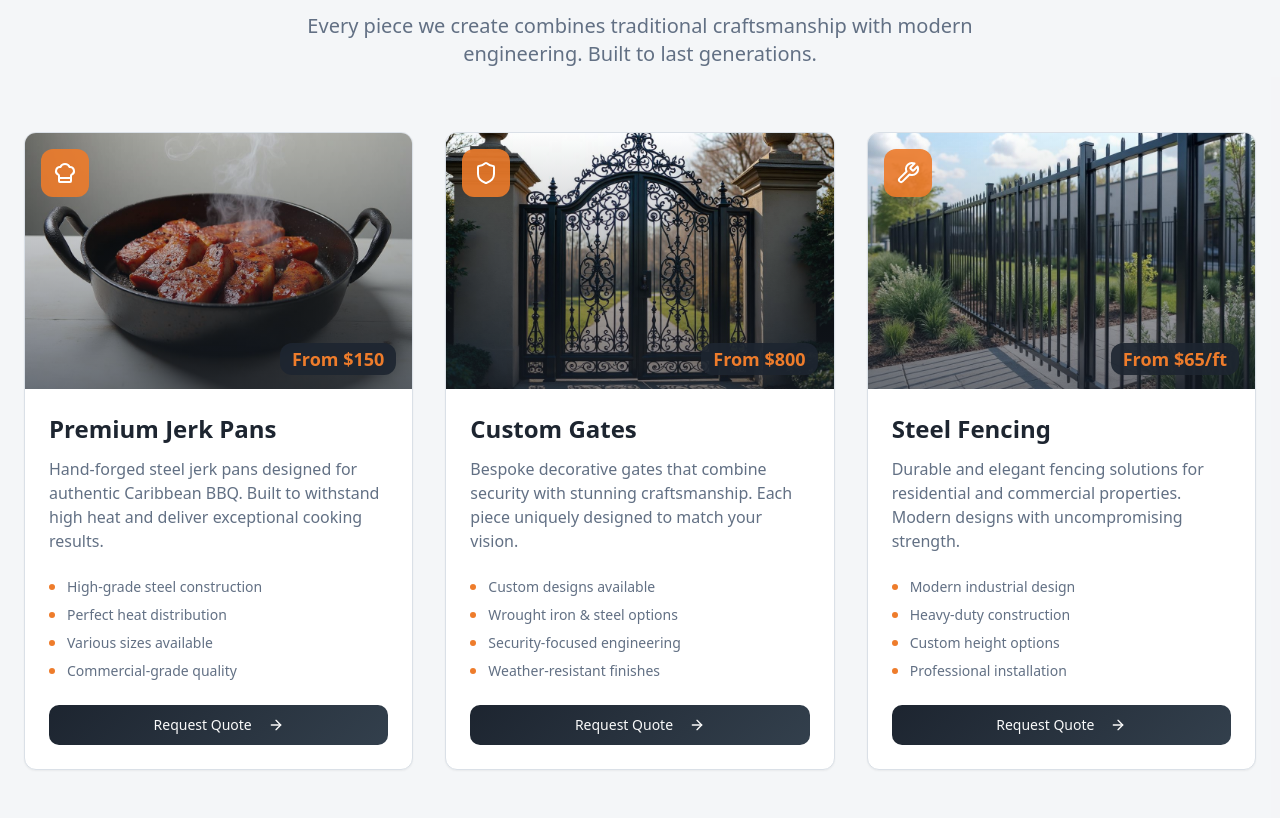
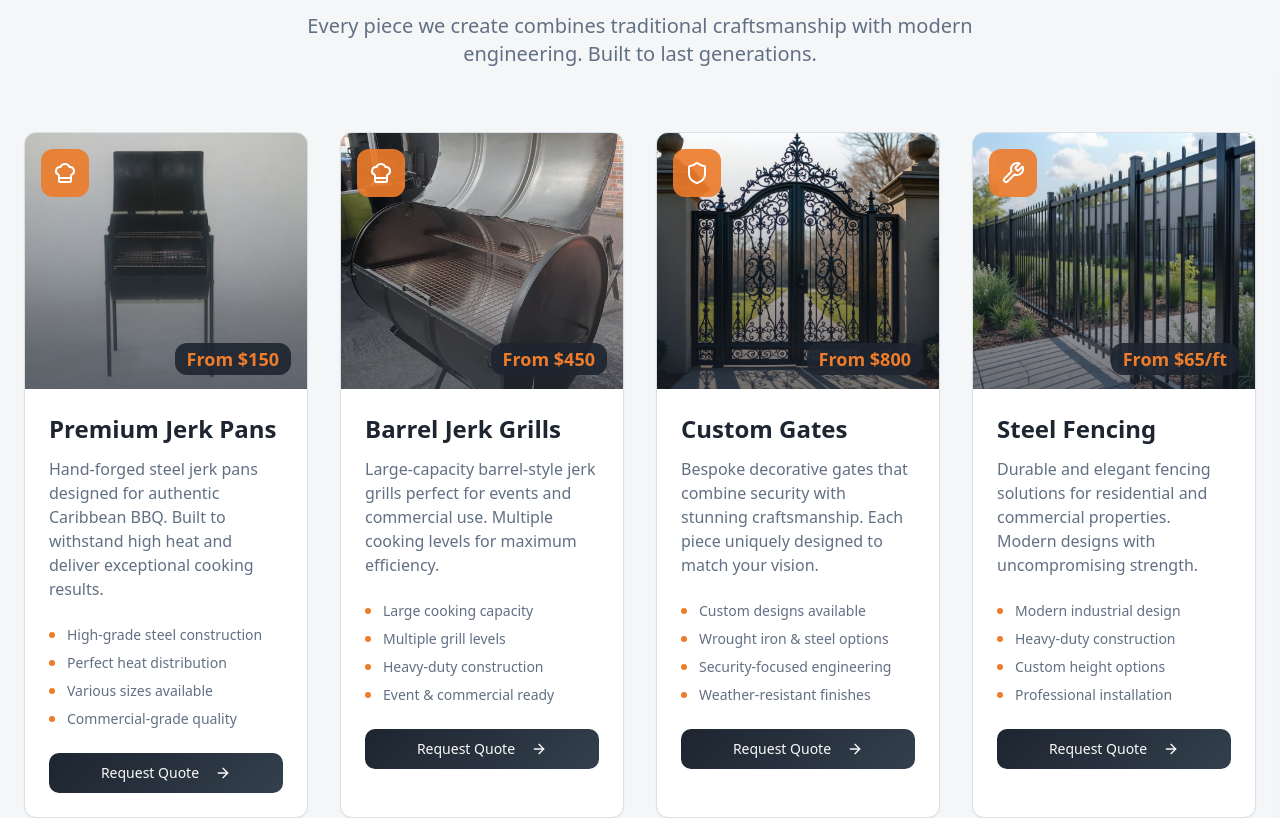
Before and after one commit to codesleeps/metalcraft-forge-hub, a React (Vite) app: page / in a window 1280 px wide. Shown: the part 940-1758 px from the top of the page. Built offline with nearby package versions, Linux system fonts and the light colour scheme.

Commit message:
Update product images
Replace placeholder images with provided jerk pan photos.

```diff
--- a/src/components/ProductShowcase.tsx
+++ b/src/components/ProductShowcase.tsx
@@ -1,7 +1,6 @@
 import { Button } from "@/components/ui/button";
 import { Card } from "@/components/ui/card";
 import { ArrowRight, ChefHat, Shield, Wrench } from "lucide-react";
-import jerkPan from "@/assets/jerk-pan.jpg";
 import customGate from "@/assets/custom-gate.jpg";
 import steelFencing from "@/assets/steel-fencing.jpg";
 
@@ -11,7 +10,7 @@ const ProductShowcase = () => {
       id: "jerk-pans",
       title: "Premium Jerk Pans",
       description: "Hand-forged steel jerk pans designed for authentic Caribbean BBQ. Built to withstand high heat and deliver exceptional cooking results.",
-      image: jerkPan,
+      image: "/lovable-uploads/f5143696-ec60-4cce-af11-908aac13226b.png",
       icon: ChefHat,
       features: [
         "High-grade steel construction",
@@ -20,6 +19,20 @@ const ProductShowcase = () => {
         "Commercial-grade quality"
       ],
       price: "From $150"
+    },
+    {
+      id: "barrel-jerk-pans",
+      title: "Barrel Jerk Grills",
+      description: "Large-capacity barrel-style jerk grills perfect for events and commercial use. Multiple cooking levels for maximum efficiency.",
+      image: "/lovable-uploads/e862bf8d-078f-4e9c-ac4e-87acde07ffc3.png",
+      icon: ChefHat,
+      features: [
+        "Large cooking capacity",
+        "Multiple grill levels",
+        "Heavy-duty construction",
+        "Event & commercial ready"
+      ],
+      price: "From $450"
     },
     {
       id: "custom-gates",
@@ -67,7 +80,7 @@ const ProductShowcase = () => {
         </div>
 
         {/* Products Grid */}
-        <div className="grid md:grid-cols-2 lg:grid-cols-3 gap-8">
+        <div className="grid md:grid-cols-2 lg:grid-cols-2 xl:grid-cols-4 gap-8">
           {products.map((product) => (
             <Card key={product.id} className="group overflow-hidden hover:shadow-steel transition-all duration-500">
               {/* Product Image */}
```
Also changed, not shown: public/lovable-uploads/e862bf8d-078f-4e9c-ac4e-87acde07ffc3.png (added), public/lovable-uploads/f5143696-ec60-4cce-af11-908aac13226b.png (added).
